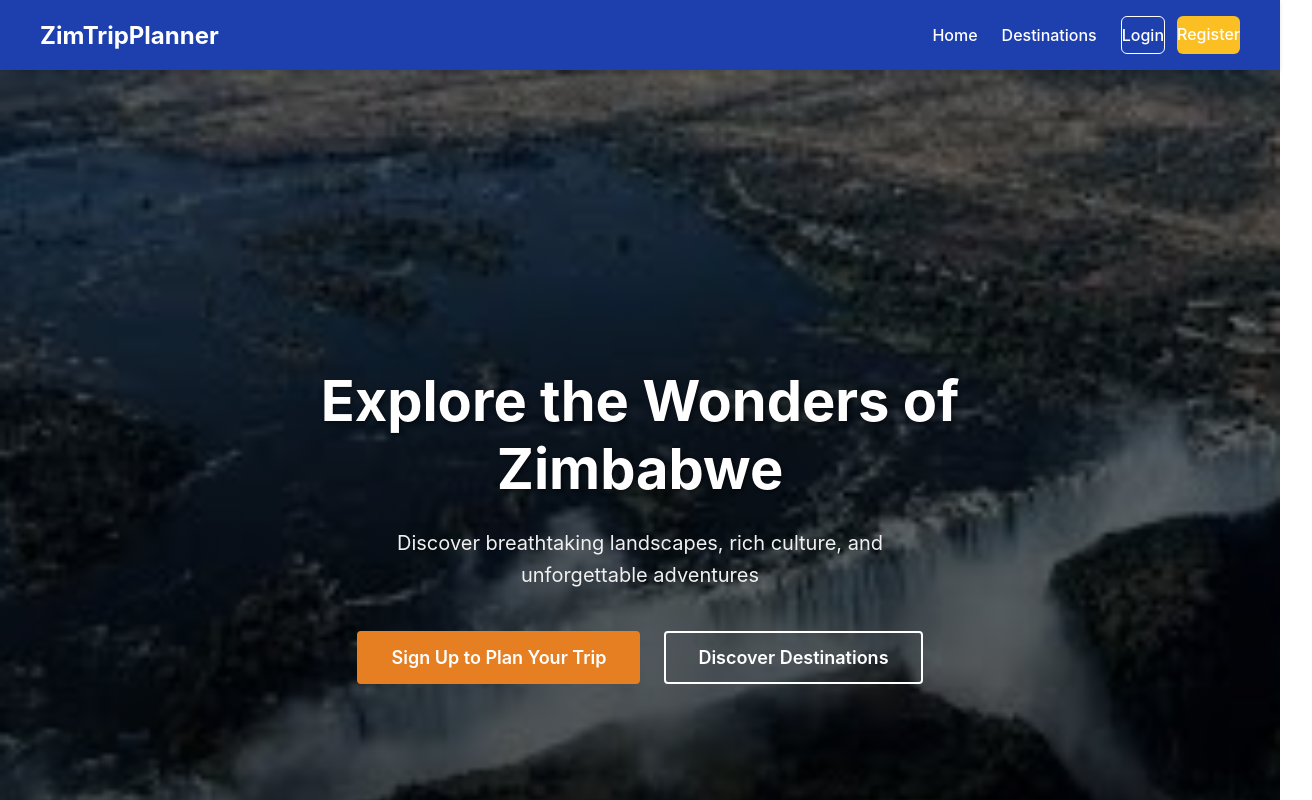
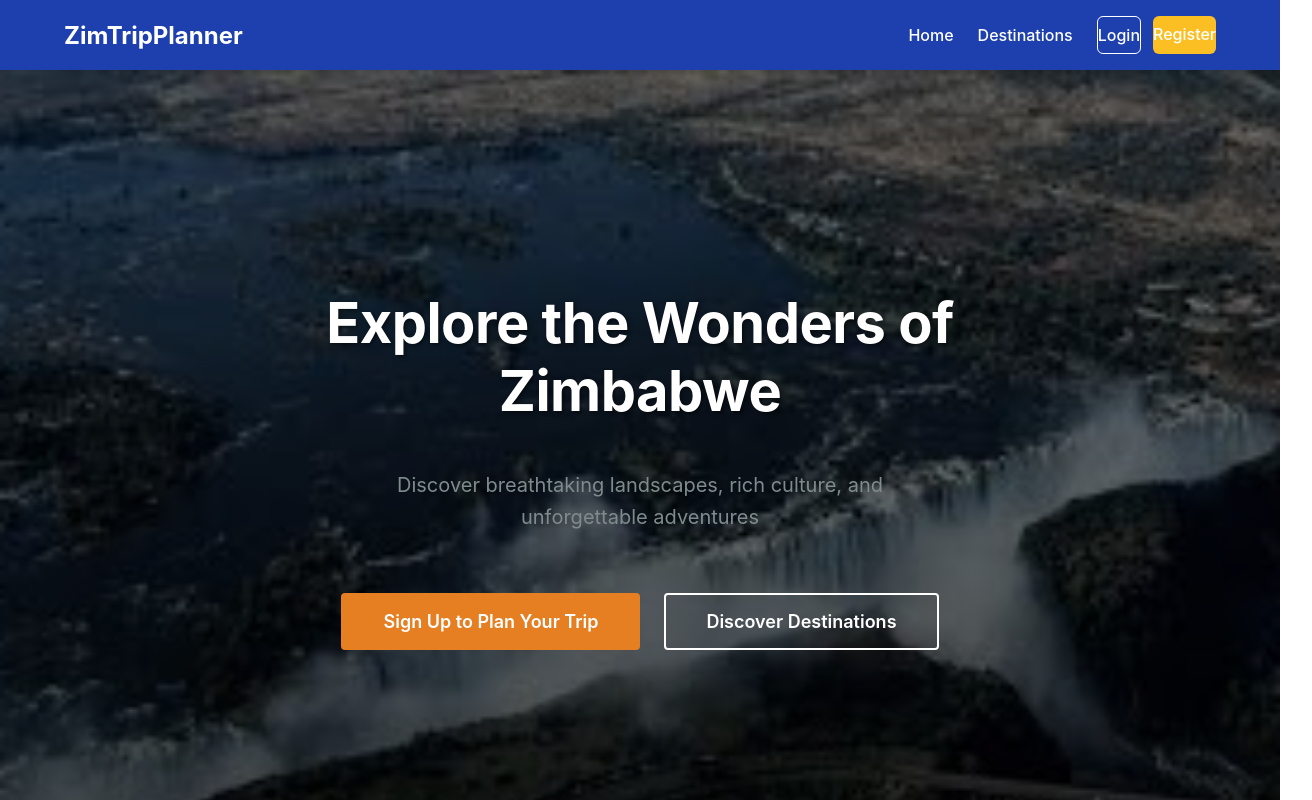
Before and after one commit to KudakwasheMurungweni/Trip-Planning-React-Frontend, a React (Create React App) app: page / in a window 1280 px wide. Shown: the top 800 px of the page, 1312 px wide, since content can reach past the window. Built offline with nearby package versions, Linux system fonts and the light colour scheme.

Commit message:
Fixed home background

```diff
--- a/src/app/core/layout/Home.css
+++ b/src/app/core/layout/Home.css
@@ -1,108 +1,163 @@
 /* Home.css */
+:root {
+  --primary-color: #e67e22;
+  --primary-dark: #d35400;
+  --text-light: #ffffff;
+  --text-lighter: #f0f0f0;
+  --transition-timing: 0.3s;
+  --max-content-width: min(800px, 70%);
+}
+
+/* Reset default margin and padding */
+* {
+  margin: 0;
+  padding: 0;
+  box-sizing: border-box;
+}
+
+html, body {
+  margin: 0;
+  padding: 0;
+  width: 100%;
+  height: 100%;
+  overflow-x: hidden; /* Prevent horizontal scroll */
+}
 
 .home-container {
   width: 100%;
   min-height: 100vh;
-  display: flex;
-  align-items: center;
-  justify-content: center;
+  position: relative;
 }
 
 .hero-section {
   background: linear-gradient(rgba(0, 0, 0, 0.5), rgba(0, 0, 0, 0.7)),
               url('../images/back.jpeg') no-repeat center center;
   background-size: cover;
-  width: 100%;
+  width: 100vw; /* Use viewport width */
   min-height: 100vh;
   display: flex;
   align-items: center;
   justify-content: center;
-  text-align: center;
-  padding: 2rem;
+  position: relative;
 }
 
 .hero-content {
-  max-width: 800px;
-  margin: 0 auto;
+  max-width: var(--max-content-width);
+  width: 100%;
+  text-align: center;
+  z-index: 1;
+  padding: 0 2rem;
 }
 
 .hero-title {
-  font-size: 3.5rem;
+  font-size: clamp(2.5rem, 5vw, 3.5rem);
   font-weight: 700;
-  color: #ffffff;
+  color: var(--text-light);
   margin-bottom: 1.5rem;
   text-shadow: 2px 2px 4px rgba(0, 0, 0, 0.5);
+  line-height: 1.2;
+  letter-spacing: -0.5px;
 }
 
 .hero-subtitle {
-  font-size: 1.25rem;
-  color: #f0f0f0;
-  margin-bottom: 2.5rem;
+  font-size: clamp(1rem, 2vw, 1.25rem);
+  color: var(--text-lighter);
+  margin: 0 auto 2.5rem;
   line-height: 1.6;
   max-width: 600px;
-  margin-left: auto;
-  margin-right: auto;
 }
 
 .cta-container {
   display: flex;
   justify-content: center;
   gap: 1.5rem;
-  margin-top: 1rem;
+  margin-top: 2rem;
   flex-wrap: wrap;
 }
 
 .cta-button {
-  display: inline-block;
-  padding: 0.875rem 2rem;
+  display: inline-flex;
+  padding: 1rem 2.5rem;
   font-size: 1.125rem;
   font-weight: 600;
   text-decoration: none;
   border-radius: 4px;
-  transition: all 0.3s ease;
+  transition:
+    transform var(--transition-timing) ease,
+    box-shadow var(--transition-timing) ease,
+    background-color var(--transition-timing) ease;
+  justify-content: center;
+  align-items: center;
+  min-width: 180px;
+  text-align: center;
+  cursor: pointer;
 }
 
 .cta-button.primary {
-  background-color: #e67e22;
-  color: white;
-  border: 2px solid #e67e22;
+  background-color: var(--primary-color);
+  color: var(--text-light);
+  border: 2px solid var(--primary-color);
 }
 
 .cta-button.primary:hover {
-  background-color: #d35400;
-  border-color: #d35400;
-  transform: translateY(-3px);
-  box-shadow: 0 5px 15px rgba(0, 0, 0, 0.2);
+  background-color: var(--primary-dark);
+  border-color: var(--primary-dark);
+  transform: translateY(-2px);
+  box-shadow: 0 4px 12px rgba(0, 0, 0, 0.2);
 }
 
 .cta-button.secondary {
   background-color: transparent;
-  color: white;
-  border: 2px solid white;
+  color: var(--text-light);
+  border: 2px solid var(--text-light);
+  backdrop-filter: blur(2px);
 }
 
 .cta-button.secondary:hover {
   background-color: rgba(255, 255, 255, 0.1);
-  transform: translateY(-3px);
-  box-shadow: 0 5px 15px rgba(0, 0, 0, 0.2);
+  transform: translateY(-2px);
+  box-shadow: 0 4px 12px rgba(0, 0, 0, 0.2);
 }
 
-/* Responsive adjustments */
+/* Responsive Design */
 @media (max-width: 768px) {
+  .hero-content {
+    padding: 0 1.5rem;
+  }
+
   .hero-title {
-    font-size: 2.5rem;
+    font-size: 2.25rem;
+    margin-bottom: 1rem;
   }
 
   .hero-subtitle {
-    font-size: 1.1rem;
+    font-size: 1rem;
+    margin-bottom: 2rem;
   }
 
   .cta-container {
     flex-direction: column;
     gap: 1rem;
+    margin-top: 1.5rem;
   }
 
   .cta-button {
-    width: 100%;
+    width: min(100%, 300px);
+    padding: 0.875rem 1.5rem;
+    font-size: 1rem;
   }
 }
+
+@media (max-width: 480px) {
+  .hero-content {
+    padding: 0 1rem;
+  }
+
+  .hero-title {
+    font-size: 2rem;
+  }
+
+  .hero-subtitle {
+    font-size: 0.95rem;
+  }
+}
--- a/src/app/features/trips/TripList.css
+++ b/src/app/features/trips/TripList.css
@@ -1,249 +1,94 @@
-/* Base styles and variables */
-:root {
-    --primary-color: #2563eb;
-    --primary-hover: #1d4ed8;
-    --secondary-color: #10b981;
-    --secondary-hover: #059669;
-    --accent-color: #f59e0b;
-    --text-dark: #1f2937;
-    --text-light: #4b5563;
-    --text-lighter: #9ca3af;
-    --bg-light: #f3f4f6;
-    --bg-white: #ffffff;
-    --shadow-sm: 0 1px 2px rgba(0, 0, 0, 0.05);
-    --shadow-md: 0 4px 6px rgba(0, 0, 0, 0.1);
-    --shadow-lg: 0 10px 15px rgba(0, 0, 0, 0.1);
-    --radius-sm: 0.375rem;
-    --radius-md: 0.5rem;
-    --radius-lg: 1rem;
-    --transition: 300ms ease;
-  }
-
-  /* Container for all trips */
-  .trips-container {
-    max-width: 1200px;
-    margin: 0 auto;
-    padding: 2rem 1rem;
-  }
-
-  /* Page title styles */
-  .page-title {
-    font-size: 2.5rem;
-    font-weight: 700;
-    color: var(--text-dark);
-    margin-bottom: 2rem;
-    text-align: center;
-    position: relative;
-  }
-
-  .page-title:after {
-    content: '';
-    position: absolute;
-    bottom: -0.5rem;
-    left: 50%;
-    transform: translateX(-50%);
-    width: 60px;
-    height: 4px;
-    background: var(--primary-color);
-    border-radius: 2px;
-  }
-
-  /* Grid layout for trips */
-  .trip-grid {
-    display: grid;
-    grid-template-columns: repeat(auto-fill, minmax(320px, 1fr));
-    gap: 2rem;
-  }
-
-  /* Trip card styling */
 .trip-card {
-    background: var(--bg-white);
-    border-radius: var(--radius-md);
-    overflow: hidden;
-    box-shadow: var(--shadow-md);
-    transition: transform 0.3s var(--transition), box-shadow 0.3s var(--transition);
-    display: flex;
-    flex-direction: column;
-    height: 100%;
-    position: relative;
+  border-radius: 8px;
+  box-shadow: 0 2px 8px rgba(0, 0, 0, 0.1);
+  margin-bottom: 20px;
+  padding: 20px;
+  background-color: #fff;
+  transition: transform 0.2s, box-shadow 0.2s;
 }
 
 .trip-card:hover {
-    transform: translateY(-6px);
-    box-shadow: var(--shadow-lg);
+  transform: translateY(-5px);
+  box-shadow: 0 6px 12px rgba(0, 0, 0, 0.15);
 }
 
-  /* Image container and styling */
-  .trip-image-container {
-    height: 220px;
-    overflow: hidden;
-    position: relative;
+.trip-card img {
+  width: 100%;
+  height: 200px;
+  object-fit: cover;
+  border-radius: 6px;
+  margin-bottom: 15px;
 }
 
-  .trip-image {
-    width: 100%;
-    height: 100%;
-    object-fit: cover;
-    transition: transform 0.5s var(--transition);
+.trip-card h3 {
+  color: #2c3e50;
+  margin-top: 0;
+  margin-bottom: 10px;
+  font-size: 1.5rem;
 }
 
-  .trip-card:hover .trip-image {
-    transform: scale(1.05);
+.trip-card p {
+  color: #5d6975;
+  margin-bottom: 15px;
+  line-height: 1.5;
 }
 
-  /* Trip content */
-  .trip-card h3 {
-    font-size: 1.5rem;
-    font-weight: 600;
-    color: var(--text-dark);
-    margin: 1.25rem 1.25rem 0.75rem;
-    line-height: 1.3;
+.trip-card a {
+  display: inline-block;
+  padding: 8px 16px;
+  margin-right: 10px;
+  margin-bottom: 5px;
+  background-color: #3498db;
+  color: white;
+  text-decoration: none;
+  border-radius: 4px;
+  font-weight: 500;
+  transition: background-color 0.2s;
 }
 
-  .trip-description {
-    color: var(--text-light);
-    margin: 0 1.25rem 1rem;
-    line-height: 1.5;
-    display: -webkit-box;
-    -webkit-line-clamp: 3;
-    -webkit-box-orient: vertical;
-    overflow: hidden;
-    font-size: 0.95rem;
+.trip-card a:hover {
+  background-color: #2980b9;
 }
 
-  .trip-dates {
-    background-color: var(--bg-light);
-    padding: 0.75rem 1.25rem;
-    margin: 0 0 1rem;
-    color: var(--text-light);
-    font-size: 0.9rem;
-    display: flex;
-    justify-content: space-between;
-    border-left: 3px solid var(--primary-color);
+.trip-card a:last-child {
+  background-color: #2ecc71;
 }
 
-  /* Button styles */
-  .trip-actions {
-    padding: 1.25rem;
-    margin-top: auto;
-    display: flex;
-    gap: 0.75rem;
+.trip-card a:last-child:hover {
+  background-color: #27ae60;
 }
 
-  .book-btn, .review-btn {
-    padding: 0.6rem 1rem;
-    border-radius: var(--radius-sm);
-    font-weight: 500;
+/* Error and loading states */
+p:first-of-type {
   text-align: center;
-    transition: all 0.2s var(--transition);
-    flex: 1;
-    text-decoration: none;
+  padding: 20px;
+  color: #7f8c8d;
 }
 
-  .book-btn {
-    background-color: var(--primary-color);
-    color: white;
+/* Page title */
+h2 {
+  color: #2c3e50;
+  margin: 20px 0;
+  font-size: 2rem;
+  text-align: center;
 }
 
-  .book-btn:hover {
-    background-color: var(--primary-hover);
-    transform: translateY(-2px);
-  }
-
-  .review-btn {
-    background-color: transparent;
-    color: var(--primary-color);
-    border: 1px solid var(--primary-color);
-  }
-
-  .review-btn:hover {
-    background-color: rgba(37, 99, 235, 0.05);
-    transform: translateY(-2px);
-  }
-
-  /* Loading and error states */
-  .trips-container p {
-    text-align: center;
-    padding: 2rem;
-    color: var(--text-light);
-    font-size: 1.1rem;
-  }
-
-  .trips-container p.no-trips {
-    background-color: var(--bg-light);
-    border-radius: var(--radius-md);
-    padding: 3rem;
-  }
-
-  /* Badge for destination count */
-  .trip-destinations {
-    position: absolute;
-    top: 1rem;
-    right: 1rem;
-    background-color: rgba(0, 0, 0, 0.6);
-    color: white;
-    padding: 0.3rem 0.6rem;
-    border-radius: 999px;
-    font-size: 0.75rem;
-    font-weight: 500;
-    backdrop-filter: blur(4px);
-  }
-
-  /* Media queries for responsiveness */
-  @media (max-width: 768px) {
-    .trip-grid {
-      grid-template-columns: repeat(auto-fill, minmax(280px, 1fr));
-      gap: 1.5rem;
-    }
-
-    .page-title {
-      font-size: 2rem;
-    }
-  }
-
-  @media (max-width: 480px) {
-    .trip-grid {
-      grid-template-columns: 1fr;
-      gap: 1.5rem;
-    }
-
-    .trip-actions {
-      flex-direction: column;
-    }
-  }
-
-  /* Animation for cards */
-  @keyframes fadeIn {
-    from {
-      opacity: 0;
-      transform: translateY(20px);
-    }
-    to {
-      opacity: 1;
-      transform: translateY(0);
-    }
+/* Responsive layout for trip cards */
+@media (min-width: 768px) {
+  div > div {
+    display: grid;
+    grid-template-columns: repeat(auto-fill, minmax(300px, 1fr));
+    gap: 20px;
   }
 
   .trip-card {
-    animation: fadeIn 0.5s ease-out forwards;
-    animation-delay: calc(var(--i, 0) * 0.1s);
+    margin-bottom: 0;
+    height: 100%;
+    display: flex;
+    flex-direction: column;
   }
 
-  /* Better loading indicator */
-  @keyframes pulse {
-    0%, 100% {
-      opacity: 1;
-    }
-    50% {
-      opacity: 0.5;
+  .trip-card a {
+    margin-top: auto;
   }
 }
-
-  .trips-container p:first-of-type {
-    animation: pulse 1.5s infinite;
-    width: 150px;
-    margin: 3rem auto;
-    padding: 1rem;
-    background-color: var(--bg-light);
-    border-radius: var(--radius-sm);
-  }
--- a/src/app/services/bookingService.ts
+++ b/src/app/services/bookingService.ts
@@ -6,7 +6,7 @@ import { Trip } from '../models/trip';
 export const bookingService = {
   getUserBookings: async (): Promise<Booking[]> => {
     try {
-      const response = await api.get('/bookings');
+      const response = await api.get('/bookings/');
       return response.data;
     } catch (err) {
       handleServiceError(err);
@@ -36,7 +36,7 @@ export const bookingService = {
 
   createBooking: async (bookingData: BookingCreate): Promise<Booking> => {
     try {
-      const response = await api.post('/bookings', bookingData);
+      const response = await api.post('/bookings/', bookingData);
       return response.data;
     } catch (err) {
       handleServiceError(err);
```
Also changed, not shown: src/app/features/trips/TripList.tsx (+23 -22 lines), src/app/services/tripService.ts (+29 -2 lines). Lines whose indentation alone changed are shown as unchanged.
